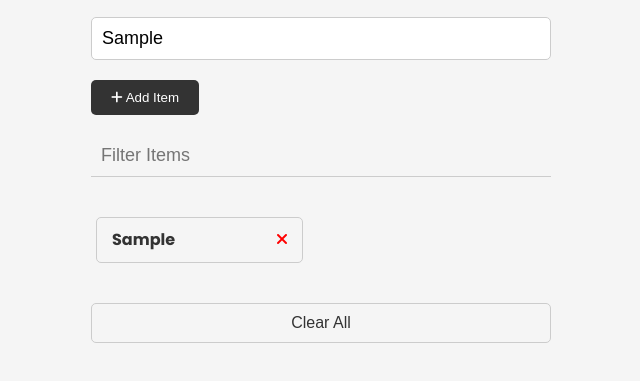
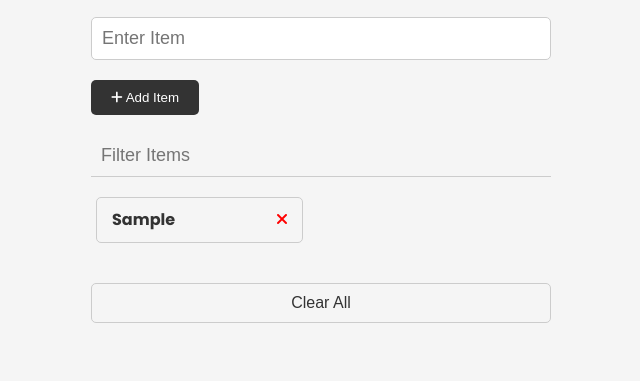
Before and after one commit to ashupanwar10/JS-Projects, a plain HTML site: page ShoppingList/index.html in a window 1280 px wide. Both pictures are taken after typing "Sample" into the empty fields and a click on the button "Add Item". Shown: the part 117-498 px from the top of the page, without its empty margins (319-959 px from the left). Drawn offline with Linux system fonts and the light colour scheme.

Commit message:
chore: checkUI Func

```diff
--- a/ShoppingList/app.js
+++ b/ShoppingList/app.js
@@ -2,6 +2,7 @@ const itemForm = document.getElementById("item-form");
 const itemInput = document.getElementById("item-input");
 const itemList = document.getElementById("item-list");
 const clearBtn = document.getElementById("clear");
+const itemFilter = document.getElementById("filter");
 
 function addItem(e) {
     e.preventDefault();
@@ -17,7 +18,10 @@ function addItem(e) {
     const btnEl = createButtonEl("remove-item btn-link text-red");
     liEl.appendChild(btnEl);
 
+    // Append to list
     itemList.appendChild(liEl);
+    checkUI();
+    itemInput.value = "";
 }
 
 function createButtonEl(classes) {
@@ -36,7 +40,10 @@ function createIconEl(classes) {
 
 function removeItem(e) {
     if (e.target.parentElement.classList.contains("remove-item")) {
-        e.target.parentElement.parentElement.remove();
+        if (confirm("Are you sure?")) {
+            e.target.parentElement.parentElement.remove();
+            checkUI();
+        }
     }
 }
 
@@ -45,6 +52,18 @@ function clearItems() {
         itemList.removeChild(itemList.firstChild);
         console.log("clear items");
     }
+    checkUI();
+}
+
+function checkUI() {
+    const items = itemList.querySelectorAll("li");
+    if (items.length === 0) {
+        clearBtn.style.display = "none";
+        itemFilter.style.display = "none";
+    } else {
+        clearBtn.style.display = "block";
+        itemFilter.style.display = "block";
+    }
 }
 
 // Event Listeners
@@ -52,3 +71,5 @@ function clearItems() {
 itemForm.addEventListener("submit", addItem);
 itemList.addEventListener("click", removeItem);
 clearBtn.addEventListener("click", clearItems);
+
+checkUI();
```
Also changed, not shown: ShoppingList/index.html (+0 -1 lines).
